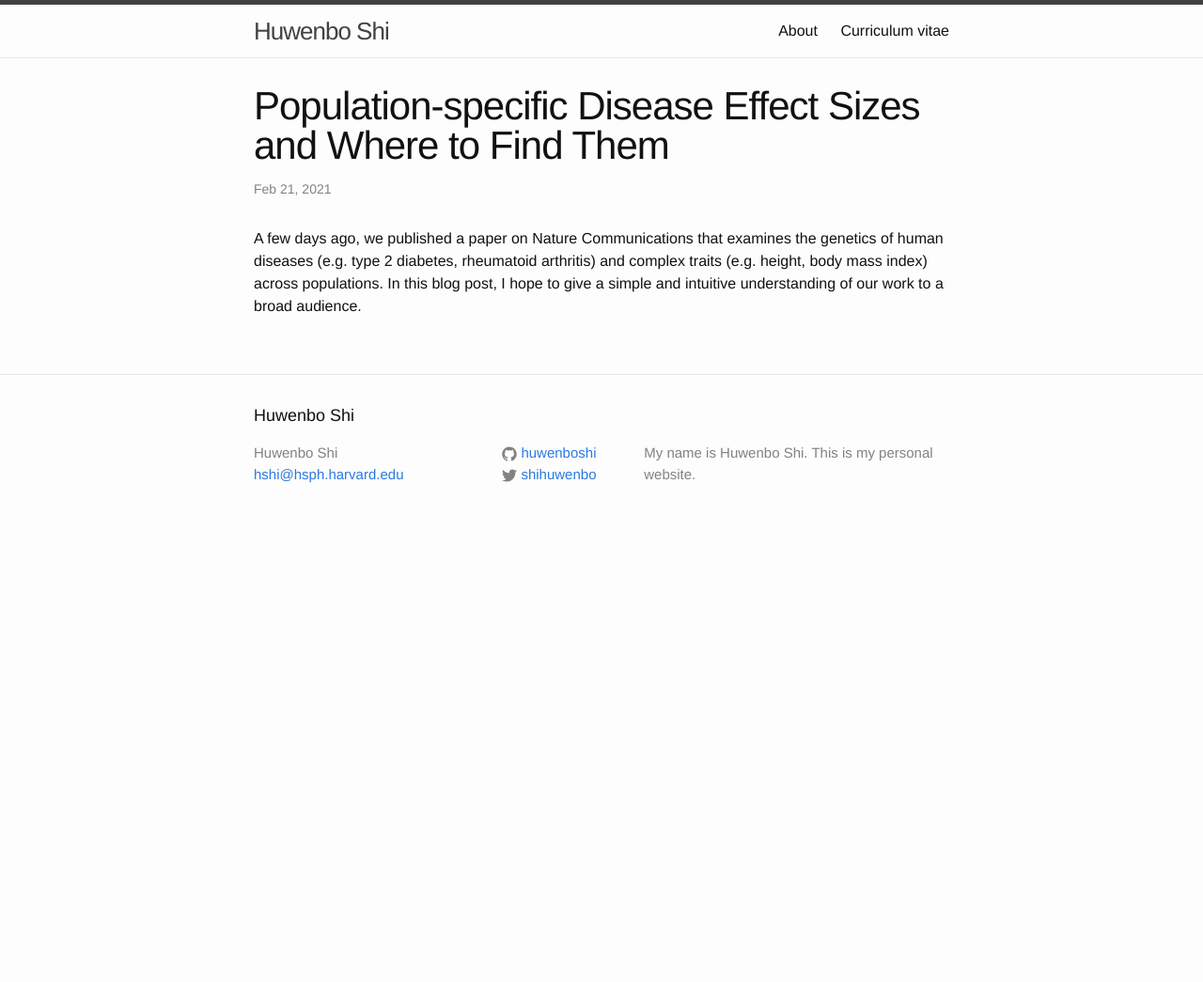
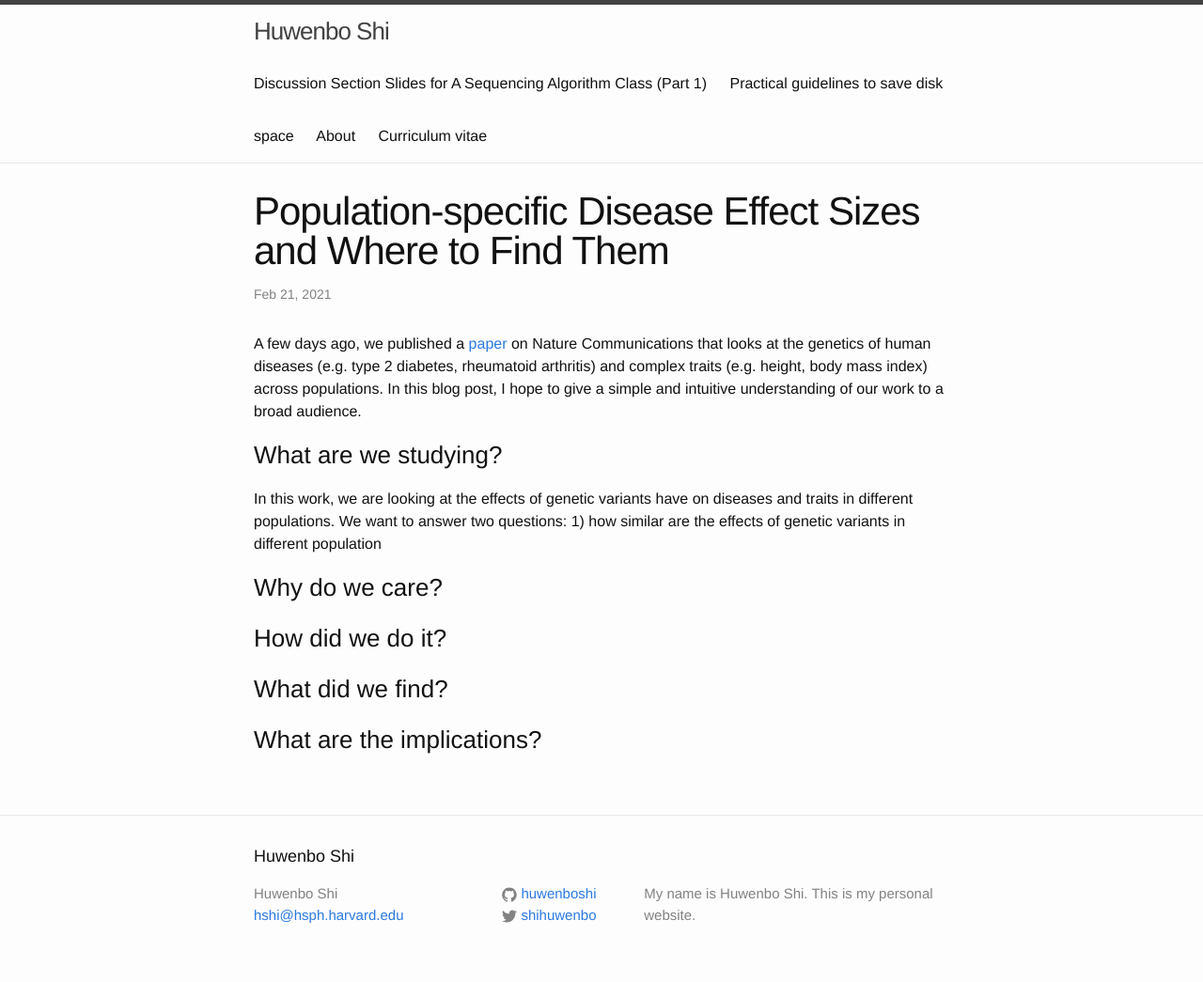
Before and after one commit to huwenboshi/huwenboshi.github.io, a Jekyll site: the page built from _posts/2021-02-21-crosspopfunct.markdown, in a window 1280 px wide. Shown: the whole page at 94% size. Built offline with Jekyll 4.4.1, drawn with Linux system fonts in a browser that asks for light colours; before the commit the page ends 900 px from its top, so only the background shows below that.

Commit message:
updated blog post

```diff
--- a/_posts/2021-02-21-crosspopfunct.markdown
+++ b/_posts/2021-02-21-crosspopfunct.markdown
@@ -6,8 +6,25 @@ category: genetics
 tags: [cross-population]
 ---
 
-A few days ago, we published a paper on Nature Communications that examines
-the genetics of human diseases (e.g. type 2 diabetes, rheumatoid arthritis)
+A few days ago, we published a [paper](https://www.nature.com/articles/s41467-021-21286-1)
+on Nature Communications that looks at the genetics of human diseases (e.g. type 2 diabetes, rheumatoid arthritis)
 and complex traits (e.g. height, body mass index) across populations. In this
-blog post, I hope to give a simple and intuitive understanding of our work
-to a broad audience.
+blog post, I hope to give a simple and intuitive understanding of our work to a broad audience.
+
+### What are we studying?
+
+In this work, we are looking at the effects of genetic variants have on diseases
+and traits in different populations. We want to answer two questions: 1) how
+similar are the effects of genetic variants in different population
+
+
+### Why do we care?
+
+
+### How did we do it?
+
+
+### What did we find?
+
+
+### What are the implications?
```
Also changed, not shown: backup/2018-02-09-discussion-slides-part1.markdown (renamed from _posts/2018-02-09-discussion-slides-part1.markdown), backup/2018-07-30-practical-guidelines-to-save-disk-space.markdown (renamed from _posts/2018-07-30-practical-guidelines-to-save-disk-space.markdown).
